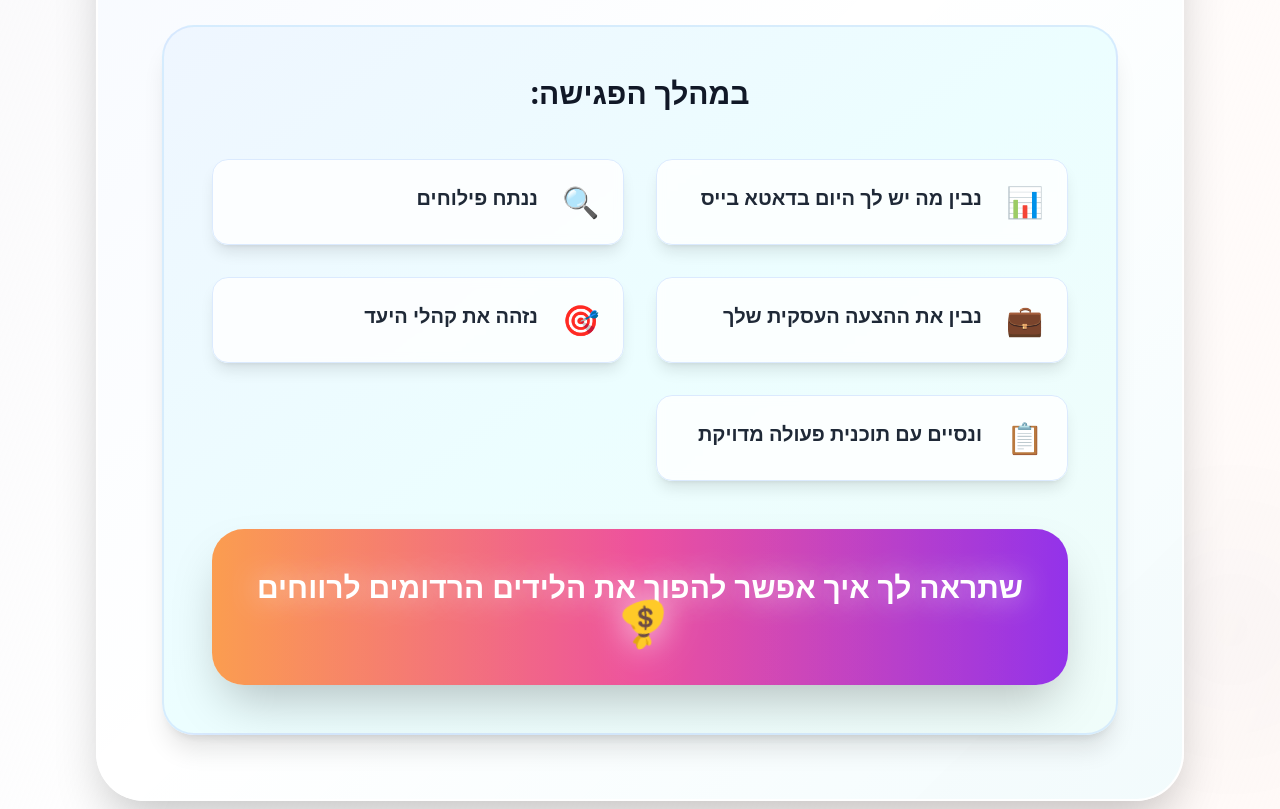
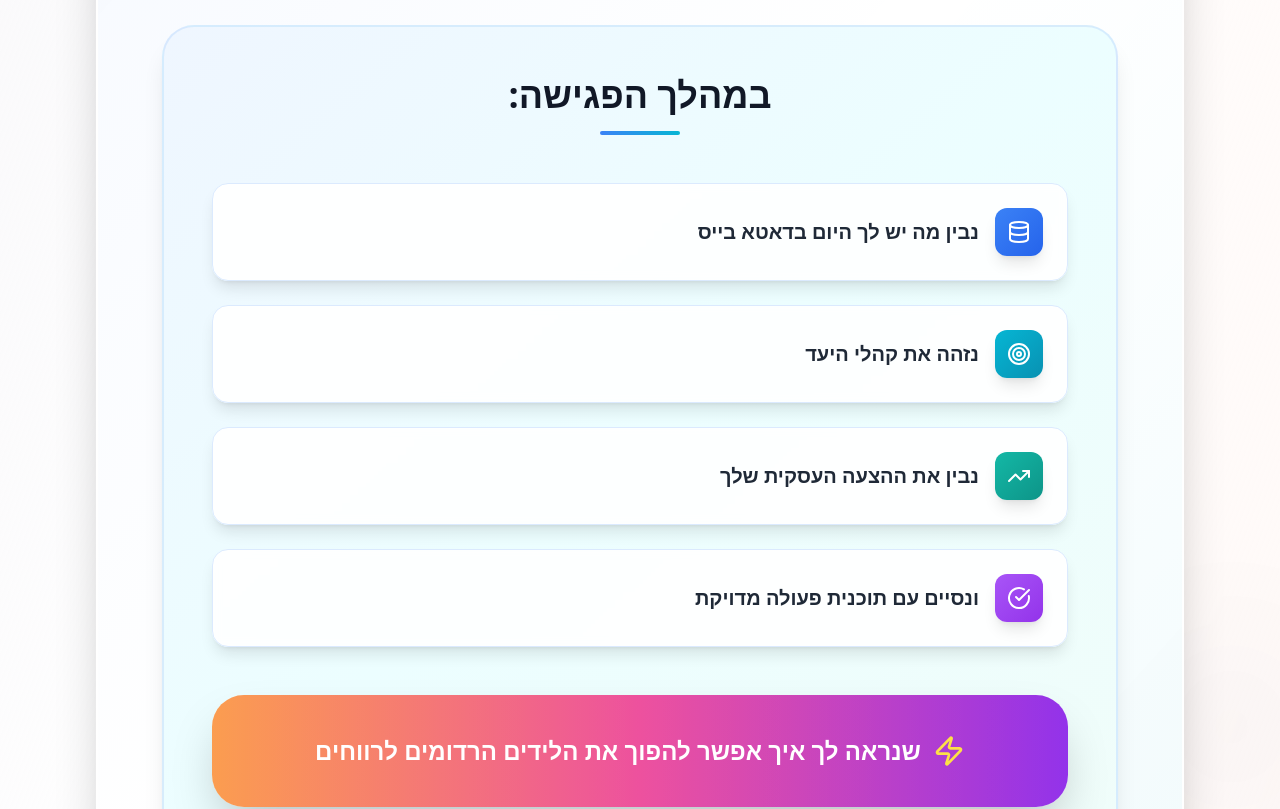
Before and after one commit to rotem-ziv21/data-to-dollars-flow, a React (Vite) app: page / in a window 1280 px wide. Shown: the part 8540-9349 px from the top of the page. Built offline with nearby package versions, Linux system fonts and the light colour scheme.

Commit message:
Refactor section design
Redesign a specific section of the page.

```diff
--- a/src/pages/Index.tsx
+++ b/src/pages/Index.tsx
@@ -1228,79 +1228,73 @@ export default function Index() {
 
                 {/* תוכן הפגישה */}
                 <div className="bg-gradient-to-br from-blue-50 via-cyan-50 to-teal-50 rounded-[2rem] p-10 md:p-12 border-2 border-blue-200/50 shadow-xl">
-                  <p className="text-2xl md:text-3xl font-black text-gray-900 mb-12 text-center">
-                    במהלך הפגישה:
-                  </p>
-
-                  <div className="grid md:grid-cols-2 gap-8 max-w-5xl mx-auto mb-12">
-                    {[
-                      { text: "נבין מה יש לך היום בדאטא בייס", icon: "📊" },
-                      { text: "ננתח פילוחים", icon: "🔍" },
-                      { text: "נבין את ההצעה העסקית שלך", icon: "💼" },
-                      { text: "נזהה את קהלי היעד", icon: "🎯" },
-                      { text: "ונסיים עם תוכנית פעולה מדויקת", icon: "📋" }
-                    ].map((item, index) => (
-                      <motion.div
-                        key={index}
-                        className="flex items-start gap-6 text-right bg-white/80 backdrop-blur-sm rounded-2xl p-6 shadow-lg border border-blue-100 group"
-                        initial={{ opacity: 0, x: index % 2 === 0 ? -50 : 50 }}
-                        whileInView={{ opacity: 1, x: 0 }}
-                        transition={{ duration: 0.6, delay: index * 0.1 }}
-                        whileHover={{
-                          scale: 1.03,
-                          x: 10,
-                          boxShadow: "0 20px 40px -10px rgba(59, 130, 246, 0.3)"
-                        }}
-                      >
-                        <motion.div
-                          className="text-3xl"
-                          whileHover={{ scale: 1.2, rotate: 10 }}
-                          transition={{ type: "spring", stiffness: 400 }}
-                        >
-                          {item.icon}
-                        </motion.div>
-                        <p className="text-lg md:text-xl text-gray-800 font-semibold group-hover:text-blue-700 transition-colors duration-300">
-                          {item.text}
+                  <div className="text-center mb-12">
+                    <h4 className="text-3xl md:text-4xl font-black text-gray-900 mb-4">
+                      במהלך הפגישה:
+                    </h4>
+                    <div className="w-20 h-1 bg-gradient-to-r from-blue-500 to-cyan-500 mx-auto rounded-full"></div>
+                  </div>
+
+                  <div className="grid gap-6 max-w-4xl mx-auto mb-12">
+                    {/* נבין מה יש לך היום בדאטא בייס */}
+                    <div className="bg-white/90 backdrop-blur-sm rounded-2xl p-6 shadow-lg border border-blue-100 hover:shadow-xl transition-all duration-300 hover:border-blue-200">
+                      <div className="flex items-center gap-4">
+                        <div className="w-12 h-12 bg-gradient-to-br from-blue-500 to-blue-600 rounded-xl flex items-center justify-center shadow-lg">
+                          <Database className="w-6 h-6 text-white" />
+                        </div>
+                        <p className="text-lg md:text-xl text-gray-800 font-semibold">
+                          נבין מה יש לך היום בדאטא בייס
                         </p>
-                      </motion.div>
-                    ))}
+                      </div>
+                    </div>
+
+                    {/* ננתח פילוחים */}
+                    <div className="bg-white/90 backdrop-blur-sm rounded-2xl p-6 shadow-lg border border-blue-100 hover:shadow-xl transition-all duration-300 hover:border-blue-200">
+                      <div className="flex items-center gap-4">
+                        <div className="w-12 h-12 bg-gradient-to-br from-cyan-500 to-cyan-600 rounded-xl flex items-center justify-center shadow-lg">
+                          <Target className="w-6 h-6 text-white" />
+                        </div>
+                        <p className="text-lg md:text-xl text-gray-800 font-semibold">
+                          נזהה את קהלי היעד
+                        </p>
+                      </div>
+                    </div>
+
+                    {/* נבין את ההצעה העסקית שלך */}
+                    <div className="bg-white/90 backdrop-blur-sm rounded-2xl p-6 shadow-lg border border-blue-100 hover:shadow-xl transition-all duration-300 hover:border-blue-200">
+                      <div className="flex items-center gap-4">
+                        <div className="w-12 h-12 bg-gradient-to-br from-teal-500 to-teal-600 rounded-xl flex items-center justify-center shadow-lg">
+                          <TrendingUp className="w-6 h-6 text-white" />
+                        </div>
+                        <p className="text-lg md:text-xl text-gray-800 font-semibold">
+                          נבין את ההצעה העסקית שלך
+                        </p>
+                      </div>
+                    </div>
+
+                    {/* ונסיים עם תוכנית פעולה מדויקת */}
+                    <div className="bg-white/90 backdrop-blur-sm rounded-2xl p-6 shadow-lg border border-blue-100 hover:shadow-xl transition-all duration-300 hover:border-blue-200">
+                      <div className="flex items-center gap-4">
+                        <div className="w-12 h-12 bg-gradient-to-br from-purple-500 to-purple-600 rounded-xl flex items-center justify-center shadow-lg">
+                          <CheckCircle className="w-6 h-6 text-white" />
+                        </div>
+                        <p className="text-lg md:text-xl text-gray-800 font-semibold">
+                          ונסיים עם תוכנית פעולה מדויקת
+                        </p>
+                      </div>
+                    </div>
                   </div>
 
                   {/* התוצאה הסופית */}
-                  <motion.div
-                    className="bg-gradient-to-r from-orange-400 via-pink-500 to-purple-600 rounded-[2rem] p-8 md:p-10 max-w-4xl mx-auto text-white text-center shadow-2xl relative overflow-hidden"
-                    initial={{ opacity: 0, scale: 0.8 }}
-                    whileInView={{ opacity: 1, scale: 1 }}
-                    transition={{ duration: 0.8, delay: 0.8 }}
-                    whileHover={{ scale: 1.02 }}
-                  >
+                  <div className="bg-gradient-to-r from-orange-400 via-pink-500 to-purple-600 rounded-[2rem] p-8 md:p-10 max-w-4xl mx-auto text-white text-center shadow-2xl relative overflow-hidden">
                     <div className="absolute inset-0 bg-gradient-to-r from-white/10 to-transparent" />
-                    <motion.p
-                      className="text-2xl md:text-3xl font-black leading-tight relative z-10"
-                      animate={{
-                        textShadow: ["0 0 20px rgba(255,255,255,0.5)", "0 0 30px rgba(255,255,255,0.8)", "0 0 20px rgba(255,255,255,0.5)"]
-                      }}
-                      transition={{
-                        duration: 2,
-                        repeat: Infinity
-                      }}
-                    >
-                      שתראה לך איך אפשר להפוך את הלידים הרדומים לרווחים
-                      <motion.span
-                        className="inline-block ml-3 text-4xl"
-                        animate={{
-                          rotate: [0, 360],
-                          scale: [1, 1.2, 1]
-                        }}
-                        transition={{
-                          duration: 3,
-                          repeat: Infinity
-                        }}
-                      >
-                        💰
-                      </motion.span>
-                    </motion.p>
-                  </motion.div>
+                    <div className="relative z-10 flex items-center justify-center gap-3">
+                      <Zap className="w-8 h-8 text-yellow-300" />
+                      <p className="text-xl md:text-2xl font-black leading-tight">
+                        שנראה לך איך אפשר להפוך את הלידים הרדומים לרווחים
+                      </p>
+                    </div>
+                  </div>
                 </div>
               </div>
             </div>
```
